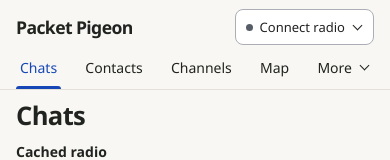
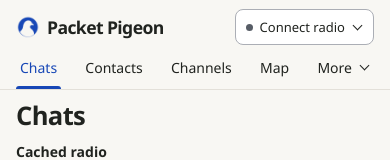
Before and after one commit to cbattlegear/packet-pigeon, a React (Vite) app: page / in a window 390 px wide. Shown: the top 160 px of the page. Built offline with nearby package versions, Linux system fonts and the light colour scheme.

Commit message:
Use the Field Stamp for Packet Pigeon branding

```diff
--- a/index.html
+++ b/index.html
@@ -4,6 +4,8 @@
     <meta charset="UTF-8" />
     <meta name="viewport" content="width=device-width, initial-scale=1.0, interactive-widget=resizes-content" />
     <meta name="description" content="Packet Pigeon, an open source MeshCore web UI." />
+    <link rel="icon" type="image/png" sizes="180x180" href="/src/assets/field-stamp-icon.png" />
+    <link rel="apple-touch-icon" sizes="180x180" href="/src/assets/field-stamp-icon.png" />
     <title>Packet Pigeon</title>
   </head>
   <body>
--- a/src/App.css
+++ b/src/App.css
@@ -34,12 +34,25 @@
 }
 
 .brand {
+  display: inline-flex;
+  align-items: center;
+  gap: 7px;
+  justify-self: start;
   color: var(--ink);
   font-size: 1.3rem;
   font-weight: 750;
   letter-spacing: -0.035em;
   text-decoration: none;
   white-space: nowrap;
+}
+
+.brand::before {
+  flex: none;
+  width: 28px;
+  height: 28px;
+  background: var(--accent);
+  mask: url('./assets/field-stamp.png') center / contain no-repeat;
+  content: '';
 }
 
 .workspace-nav {
@@ -289,7 +302,7 @@ button:disabled { cursor: not-allowed; opacity: 0.6; }
 
 @media (max-width: 780px) {
   .app-header {
-    grid-template-columns: minmax(0, 1fr) auto;
+    grid-template-columns: max-content minmax(0, 1fr);
     column-gap: 10px;
     padding-top: 9px;
   }
@@ -303,11 +316,13 @@ button:disabled { cursor: not-allowed; opacity: 0.6; }
   }
 
   .workspace-nav :is(a, summary) { font-size: 0.875rem; }
+  .connection-area { max-width: 100%; }
   .radio-summary { max-width: 39vw; }
 }
 
 @media (max-width: 600px) {
   .brand { font-size: 1.1rem; }
+  .brand::before { width: 24px; height: 24px; }
   .connection-area summary { min-height: 36px; font-size: 0.8125rem; }
   .chats-layout { grid-template-columns: minmax(0, 1fr); }
   .conversation-list { border-right: 0; border-bottom: 1px solid var(--border); }
```
Also changed, not shown: tests/browser/inbox.browser.mjs (+22 -0 lines), src/assets/field-stamp-icon.png (added), src/assets/field-stamp.png (added).
